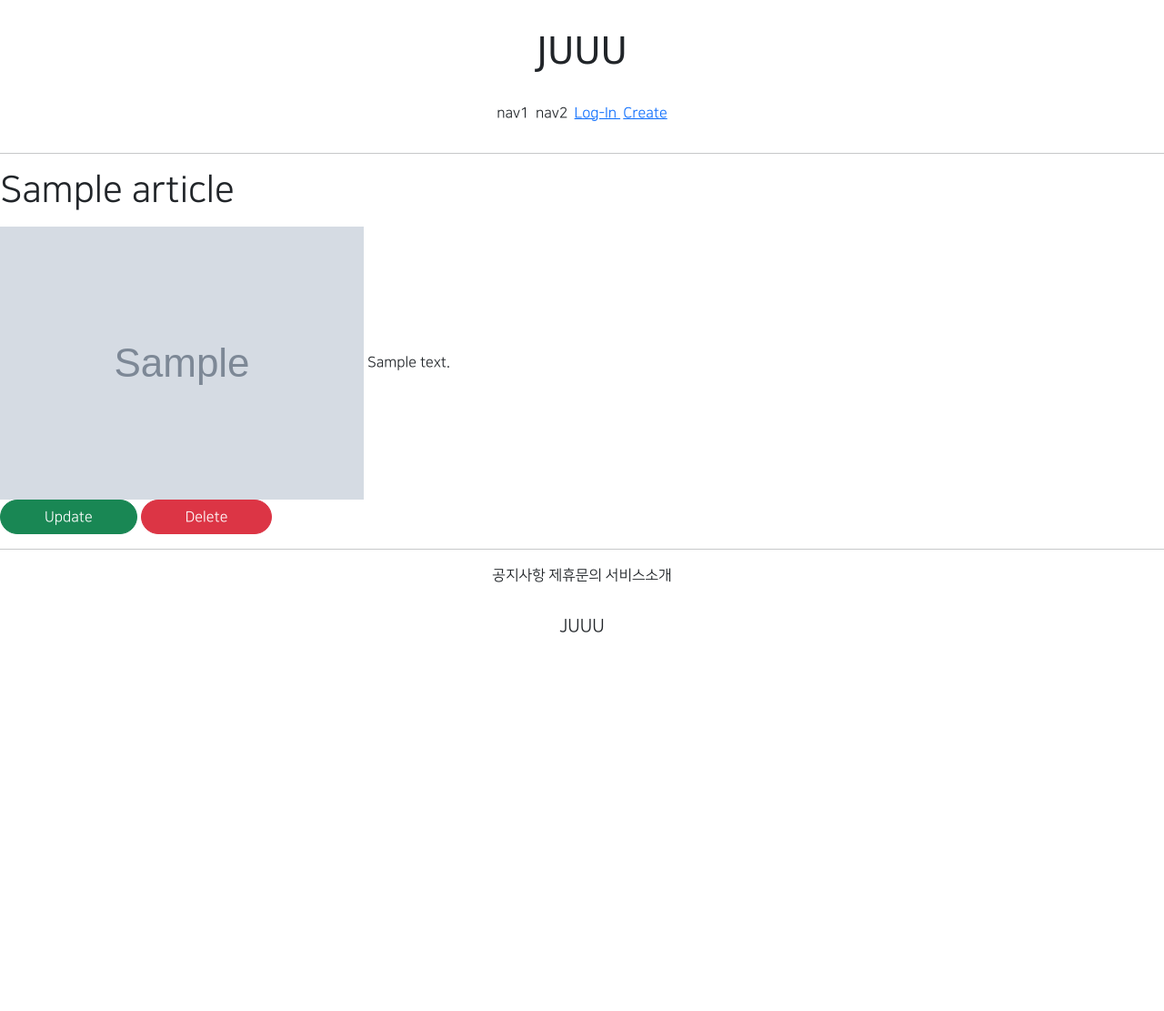
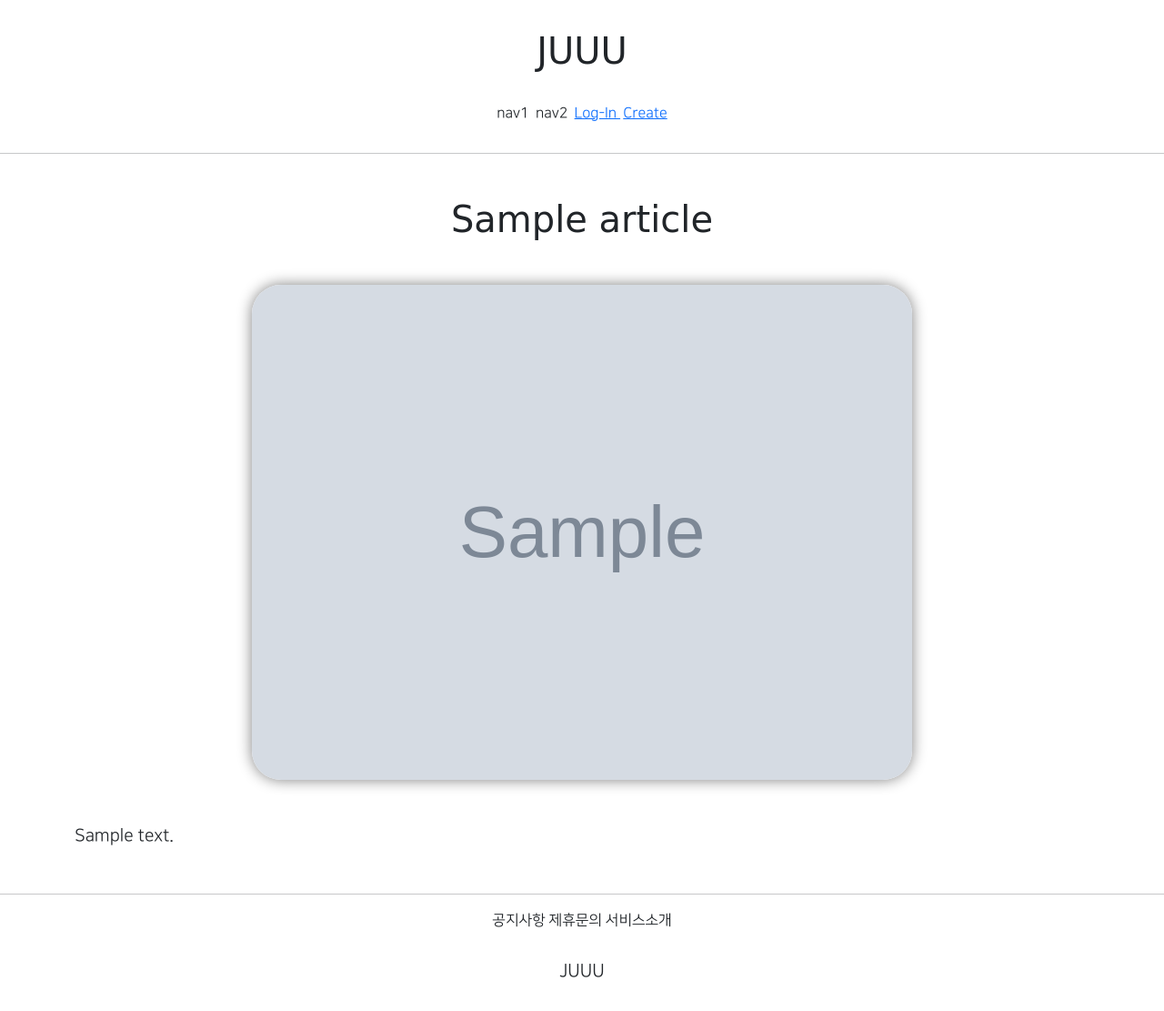
Before and after one commit to Lee-JuHwan/gis4_2, a Django app: page /articles/detail/1 in a window 1280 px wide. Shown: the whole page at 91% size. Before the commit the page ends 695 px from the top, so only its background shows below. Run offline with Django 3.2, Linux system fonts and the light colour scheme; tables that the repository leaves empty hold one stand-in row (values such as "Sample post"); grey boxes marked "Sample" are stand-in pictures; parts of the project's set-up code (start-up, migrations or seed data) failed here and were passed over; some libraries are stand-ins or nearby versions; some web fonts are replaced.

Commit message:
8/6 commit 1

```diff
--- a/articleapp/templates/articleapp/detail.html
+++ b/articleapp/templates/articleapp/detail.html
@@ -2,28 +2,33 @@
 
 {% block content %}
 
-    <div>
-        <div>
-            <h1>{{ target_article.title }}</h1>
+    <div class="container text-center">
+        <div class="my-5">
+            <h1 class="NNS_B">{{ target_article.title }}</h1>
             <h4>{{ target_article.profile.nickname }}</h4>
             <p>{{ target_article.created_at }}</p>
         </div>
         <div>
             {# rptlrmf eovydlalwl, rmf sodyd #}
-            <img src="{{ target_article.image.url }}" alt="">
-            {{ target_article.content }}
+            <img src="{{ target_article.image.url }}" alt="" class="article_image">
+
+            <div class="my-5 article_content">
+                {{ target_article.content }}
+            </div>
+            {% if target_article.writer == user %}
             <div>
                 <a href="{% url 'articleapp:update' pk=target_article.pk %}"
-                   class="btn btn-success rounded-pill px-5">
+                   class="btn btn-success rounded-pill" style="margin: 1rem">
                     Update
                 </a>
                 <a href="{% url 'articleapp:delete' pk=target_article.pk %}"
-                   class="btn btn-danger rounded-pill px-5">
+                   class="btn btn-danger rounded-pill" style="margin: 1rem">
                     Delete
                 </a>
+            </div>
+            {% endif %}
+        </div>
 
-            </div>
-        </div>
     </div>
 
 
--- a/static/base.css
+++ b/static/base.css
@@ -40,3 +40,14 @@
 .round_button:hover {
     color: dimgray;
 }
+
+.article_content {
+    text-align: left;
+    font-size: 1.2rem;
+}
+
+.article_image {
+    border-radius: 2rem;
+    box-shadow: 0 0 1rem gray;
+    width: 65%;
+}
```
